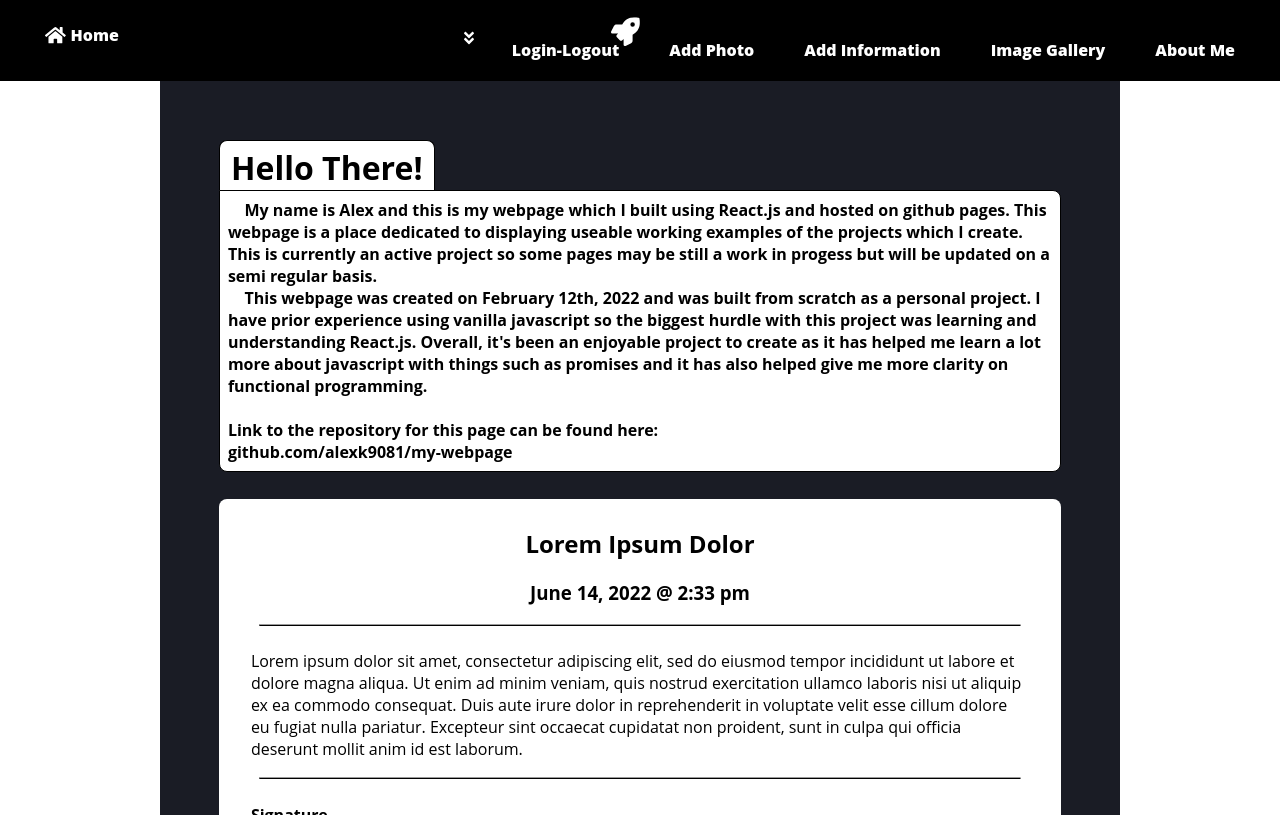
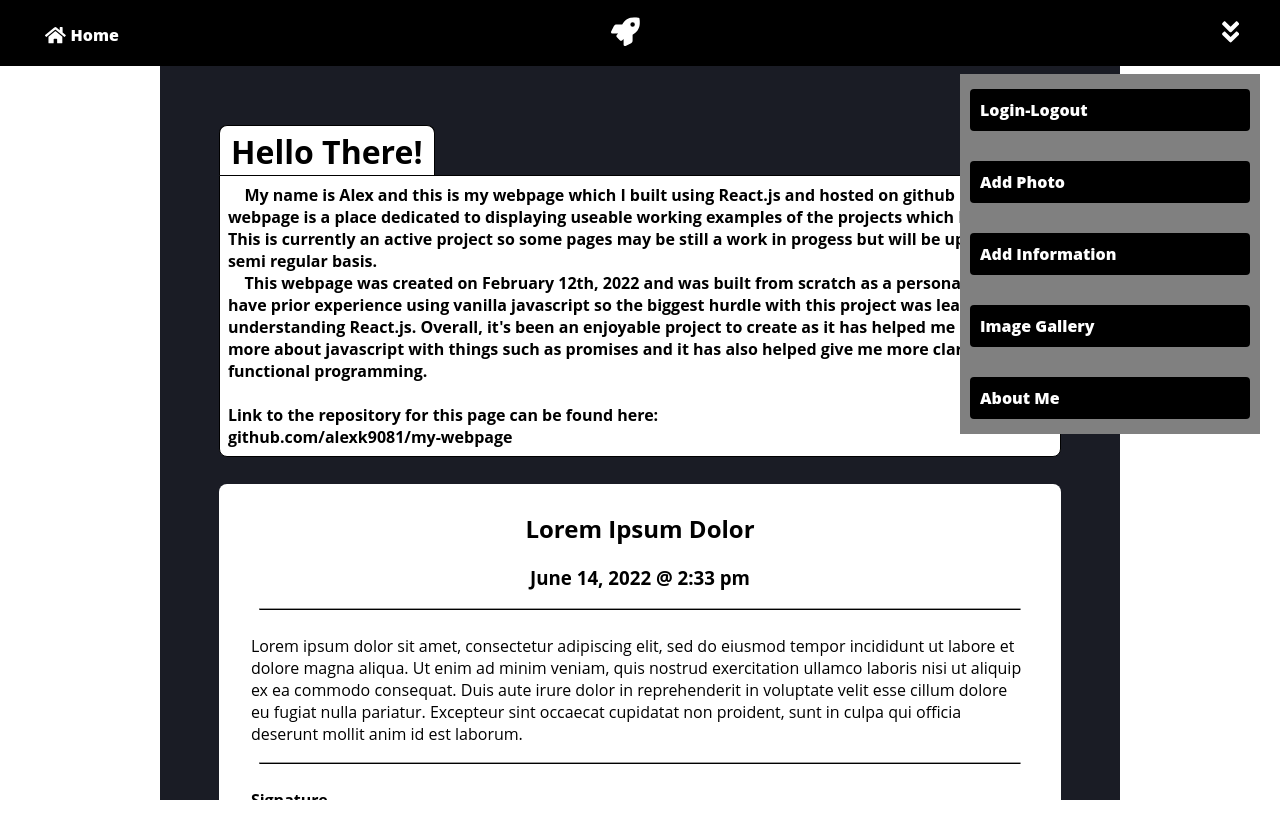
Before and after one commit to alexk9081/my-webpage, a React (Create React App) app: page / in a window 1280 px wide. Both pictures are taken after a click on the icon 1242 px from the left and 38 px from the top of the page. Built offline with nearby package versions, Linux system fonts and the light colour scheme; a web font is replaced by a local one.

Commit message:
Made dropdown menu properly displayed

```diff
--- a/src/layout/dropDownMenu.js
+++ b/src/layout/dropDownMenu.js
@@ -8,7 +8,9 @@ function DropdownMenu(props) {
     return <>
         <FaAngleDoubleDown className={classes.DropdownMenu} onClick={() => {setOpen(!open)}} />
 
-        {open && props.children}
+        <div className={classes.itemHolder}>
+            {open && props.children}
+        </div>
     </>
 };
 
--- a/src/layout/dropDownMenu.module.css
+++ b/src/layout/dropDownMenu.module.css
@@ -4,6 +4,13 @@
     /* margin: 15px; */
     padding: 10px;
     border-radius: 4px;
+
+    display: block;
+    position: absolute;
+    top: -2.5%;
+    right: 2%;
+    transform: translate(0, 60%);
+    font-size: 1.7rem;
 }
 
 .DropdownMenu:hover{
@@ -11,3 +18,18 @@
     transition: all 0.3s ease;
     background-color: rgb(39, 39, 39);
 }
+
+.itemHolder{
+    display: flex;
+    flex-direction: column;
+    justify-content: center;
+    align-items: center;
+    margin-top: 1rem;
+
+    background-color: gray;
+
+    position: absolute;
+    top: 58px;
+    width: 300px;
+    transform: translate(-100%);
+}
--- a/src/layout/navigation.js
+++ b/src/layout/navigation.js
@@ -28,11 +28,11 @@ function NavigationBar() {
         <div className={classes.navList}>
             <DropdownMenu>
                 {/* <Link className={classes.navItem} to='/test'>Test Page</Link> */}
-                <Link className={classes.navItem} to='/login'>Login-Logout</Link>
-                <Link className={classes.navItem} to='/photo'>Add Photo</Link>
-                <Link className={classes.navItem} to='/data'>Add Information</Link>
-                <Link className={classes.navItem} to='/gallery'>Image Gallery</Link>
-                <Link className={classes.navItem} to='/info'>About Me</Link>
+                <Link className={classes.menuItem} to='/login'>Login-Logout</Link>
+                <Link className={classes.menuItem} to='/photo'>Add Photo</Link>
+                <Link className={classes.menuItem} to='/data'>Add Information</Link>
+                <Link className={classes.menuItem} to='/gallery'>Image Gallery</Link>
+                <Link className={classes.menuItem} to='/info'>About Me</Link>
             </DropdownMenu>
         </div>
 
--- a/src/layout/navigation.module.css
+++ b/src/layout/navigation.module.css
@@ -3,6 +3,18 @@
     padding: 20px;
     display: flex;
     justify-content: space-between;
+}
+
+.menuItem{
+    width: 260px;
+    font-weight: 800;
+    font-family: "Open Sans", sans-serif;
+    text-decoration: none;
+    background-color: black;
+    color: white;
+    margin: 15px;
+    padding: 10px;
+    border-radius: 4px;
 }
 
 .navItem {
```
